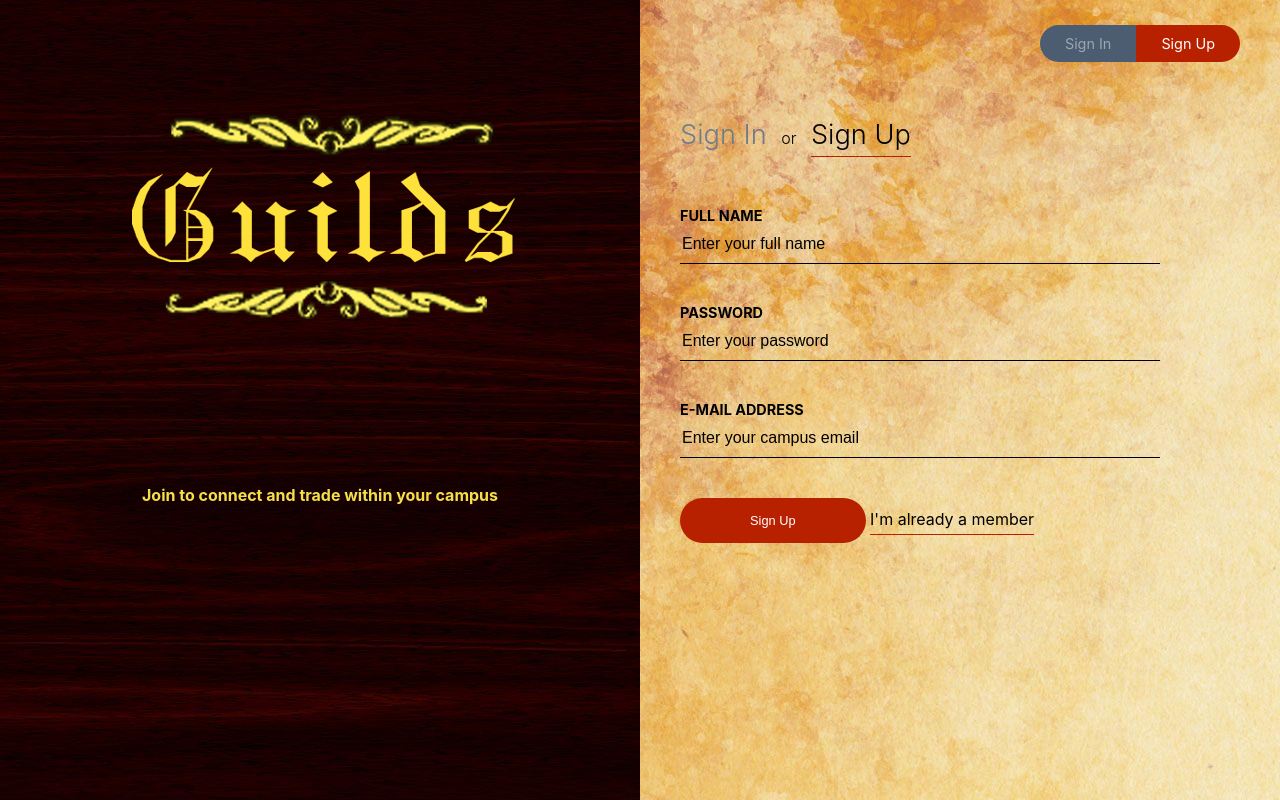
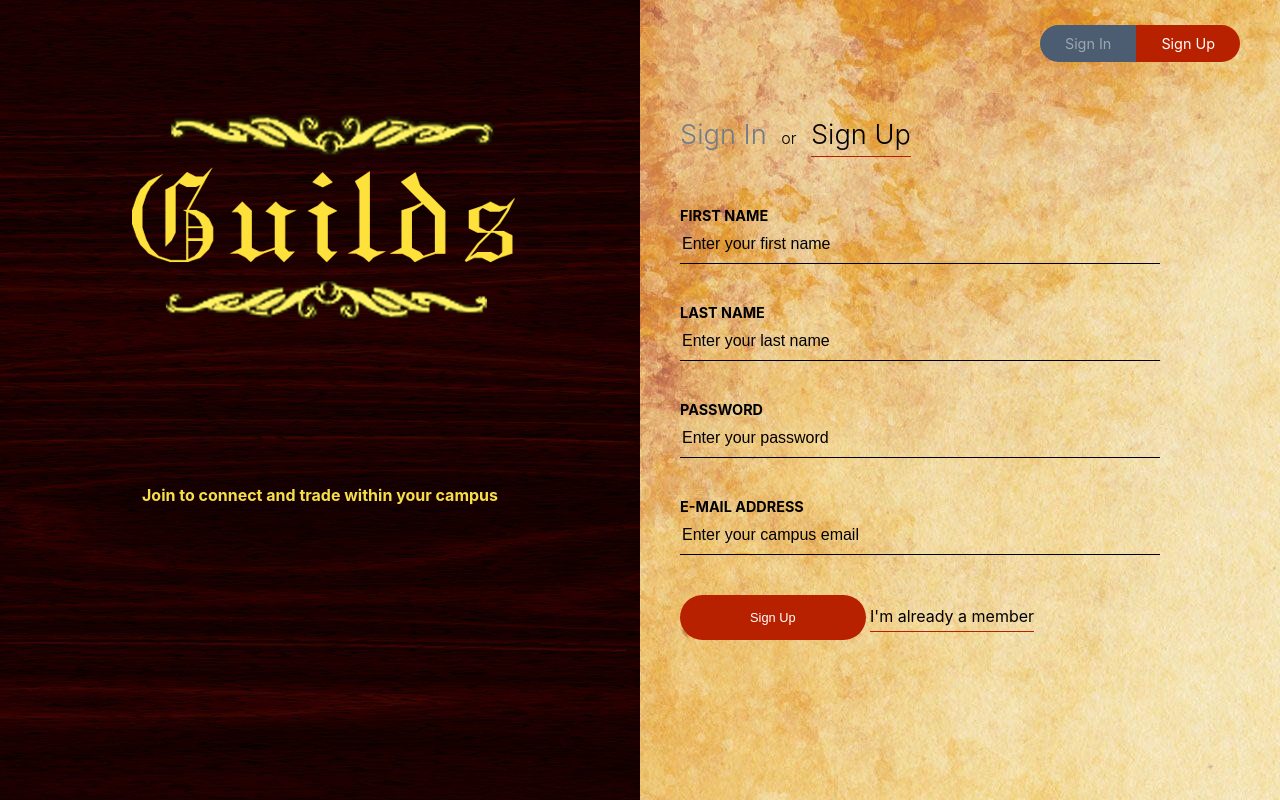
Before and after one commit to srahim457/capstone, a React (Create React App) app in the folder guilds/: page /#/ in a window 1280 px wide. Built offline with nearby package versions, Linux system fonts and the light colour scheme.

Commit message:
added first + last name

```diff
--- a/guilds/src/Components/SignUp.js
+++ b/guilds/src/Components/SignUp.js
@@ -8,7 +8,8 @@ class SignUp extends Component {
     this.state = {
       email: '',
       password: '',
-      name: ''
+      firstname: '',
+      lastname: ''
     };
 
     this.handleChange = this.handleChange.bind(this);
@@ -34,14 +35,28 @@ class SignUp extends Component {
         <form onSubmit={this.handleSubmit} className='FormFields'>
           <div className='FormField'>
             <label className='FormField__Label' htmlFor='name'>
-              <strong>Full Name</strong>
+              <strong>First Name</strong>
             </label>
             <input
               type='text'
               id='name'
               className='FormField__Input'
-              placeholder='Enter your full name'
-              name='name'
+              placeholder='Enter your first name'
+              name='firstname'
+              value={this.state.name}
+              onChange={this.handleChange}
+            />
+          </div>
+          <div className='FormField'>
+            <label className='FormField__Label' htmlFor='name'>
+              <strong>Last Name</strong>
+            </label>
+            <input
+              type='text'
+              id='name'
+              className='FormField__Input'
+              placeholder='Enter your last name'
+              name='lastname'
               value={this.state.name}
               onChange={this.handleChange}
             />
```
